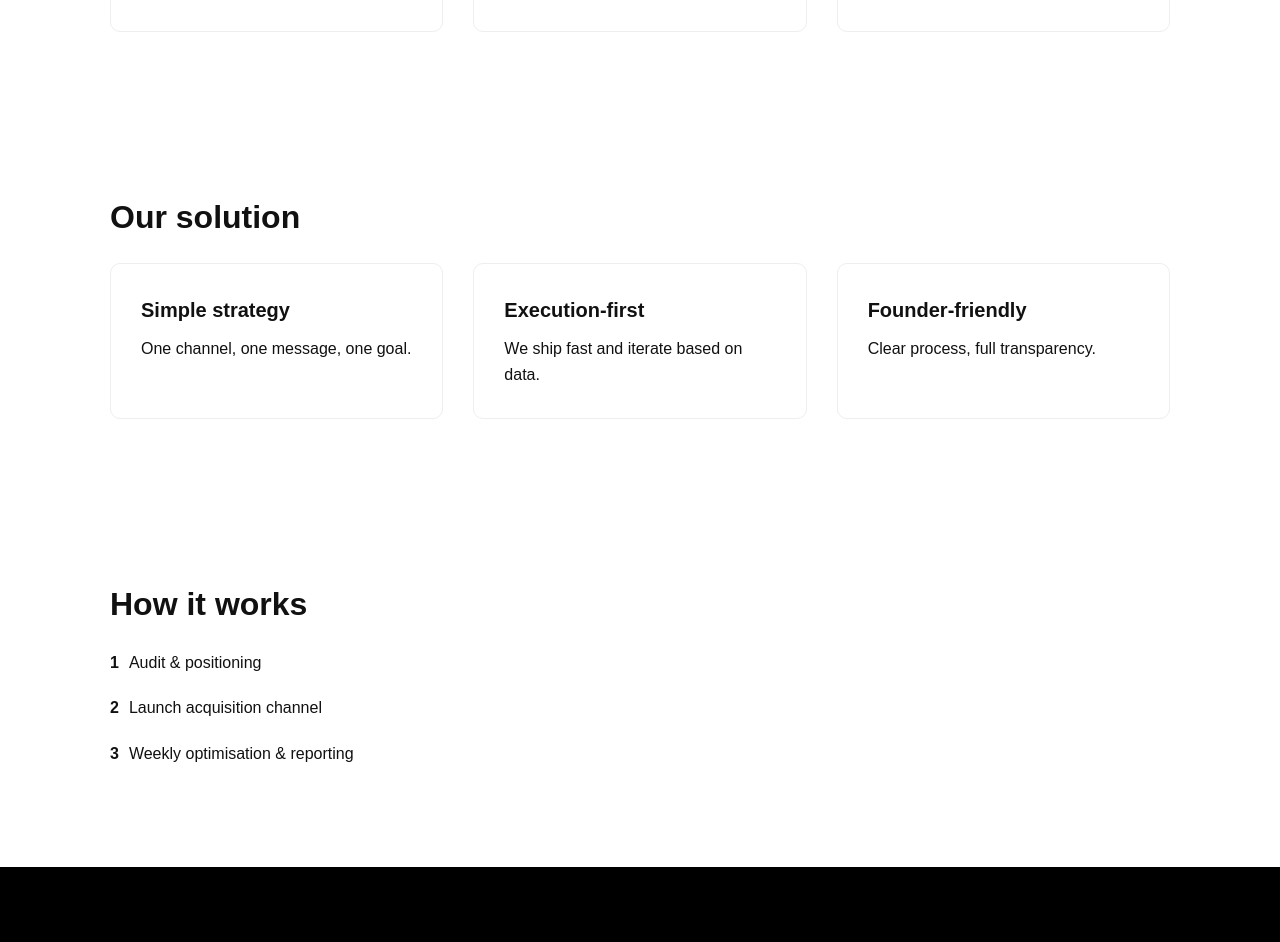
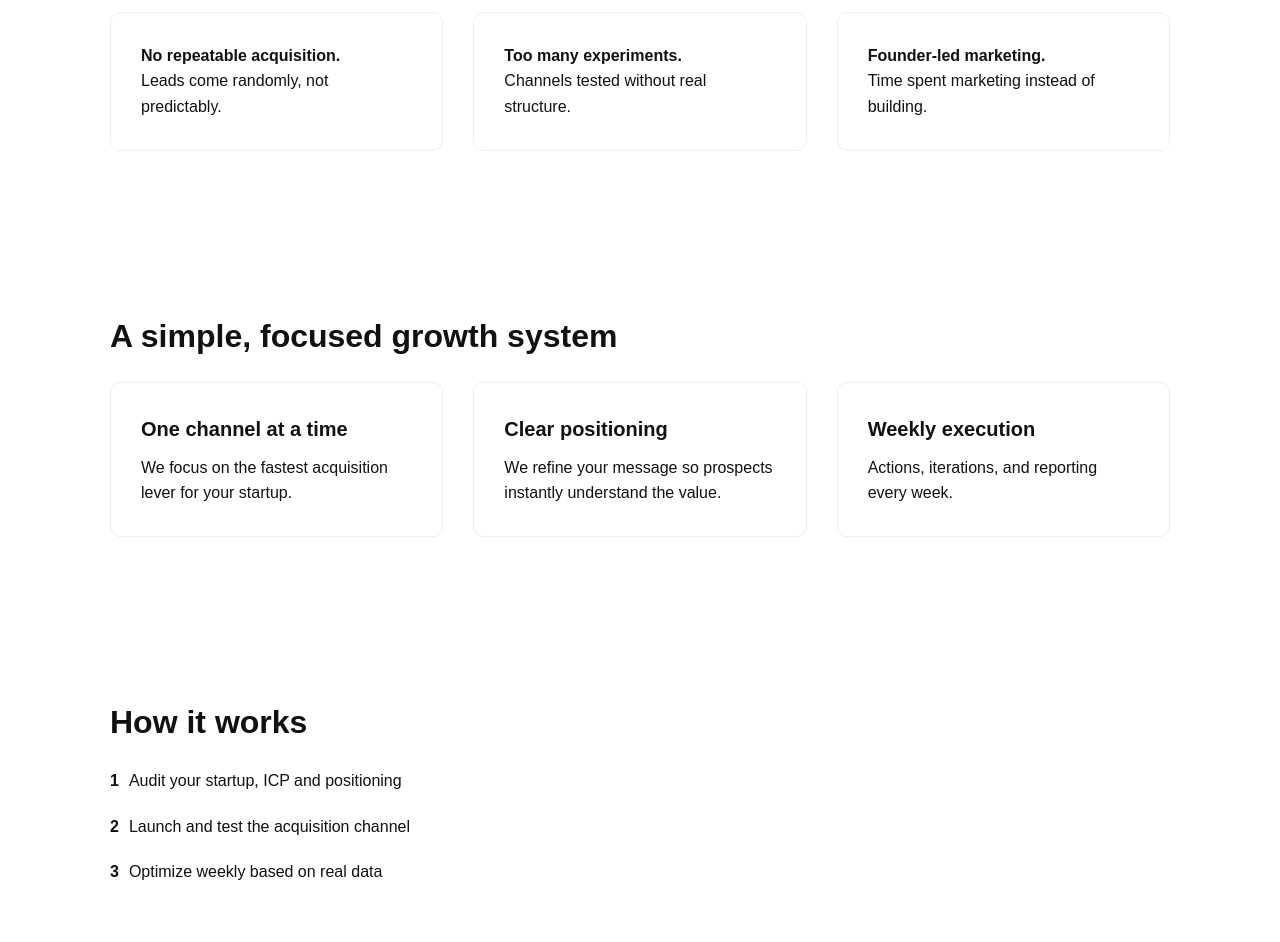
Before and after one commit to jynro888/landing-page, a plain HTML site: page index.html in a window 1280 px wide. Shown: the part 595-1537 px from the top of the page. Drawn offline with Linux system fonts and the light colour scheme.

Commit message:
Update index.html

```diff
--- a/index.html
+++ b/index.html
@@ -52,21 +52,21 @@
   <!-- HERO -->
   <header>
     <div class="container">
-      <h1>We help startups get their first customers</h1>
-      <p>A no-BS growth agency focused on execution. We design and run acquisition systems that actually convert.</p>
-      <a href="#call" class="btn">Book a call</a>
-      <a href="#process" class="btn secondary">How it works</a>
+      <h1>We help early-stage startups acquire their first customers</h1>
+      <p>Execution-first growth for founders who want traction fast. One channel, clear messaging, measurable results.</p>
+      <a href="#call" class="btn">Book a free growth call</a>
+      <a href="#process" class="btn secondary">See the process</a>
     </div>
   </header>
 
   <!-- PROBLEM -->
   <section>
     <div class="container">
-      <h2>Most startups struggle with growth</h2>
+      <h2>Growth is hard when you’re early-stage</h2>
       <div class="grid">
-        <div class="card">No clear acquisition strategy</div>
-        <div class="card">Too many tools, no results</div>
-        <div class="card">Founders doing marketing themselves</div>
+        <div class="card"><strong>No repeatable acquisition.</strong><br/>Leads come randomly, not predictably.</div>
+        <div class="card"><strong>Too many experiments.</strong><br/>Channels tested without real structure.</div>
+        <div class="card"><strong>Founder-led marketing.</strong><br/>Time spent marketing instead of building.</div>
       </div>
     </div>
   </section>
@@ -74,19 +74,19 @@
   <!-- SOLUTION -->
   <section>
     <div class="container">
-      <h2>Our solution</h2>
+      <h2>A simple, focused growth system</h2>
       <div class="grid">
         <div class="card">
-          <h3>Simple strategy</h3>
-          <p>One channel, one message, one goal.</p>
+          <h3>One channel at a time</h3>
+          <p>We focus on the fastest acquisition lever for your startup.</p>
         </div>
         <div class="card">
-          <h3>Execution-first</h3>
-          <p>We ship fast and iterate based on data.</p>
+          <h3>Clear positioning</h3>
+          <p>We refine your message so prospects instantly understand the value.</p>
         </div>
         <div class="card">
-          <h3>Founder-friendly</h3>
-          <p>Clear process, full transparency.</p>
+          <h3>Weekly execution</h3>
+          <p>Actions, iterations, and reporting every week.</p>
         </div>
       </div>
     </div>
@@ -97,18 +97,18 @@
     <div class="container">
       <h2>How it works</h2>
       <div class="steps">
-        <div class="step">Audit & positioning</div>
-        <div class="step">Launch acquisition channel</div>
-        <div class="step">Weekly optimisation & reporting</div>
+        <div class="step">Audit your startup, ICP and positioning</div>
+        <div class="step">Launch and test the acquisition channel</div>
+        <div class="step">Optimize weekly based on real data</div>
       </div>
     </div>
   </section>
 
   <!-- CTA -->
   <section class="cta" id="call">
-    <h2>Let’s talk growth</h2>
-    <p>Book a free 30-minute call to see if we’re a fit.</p>
-    <a href="https://calendly.com/your-link" class="btn">Book a call</a>
+    <h2>Let’s talk about your growth</h2>
+    <p>Free 30-minute call. No pitch — just clarity on what will actually work.</p>
+    <a href="https://calendly.com/your-link" class="btn">Book a free call</a>
   </section>
 
   <!-- FOOTER -->
```
